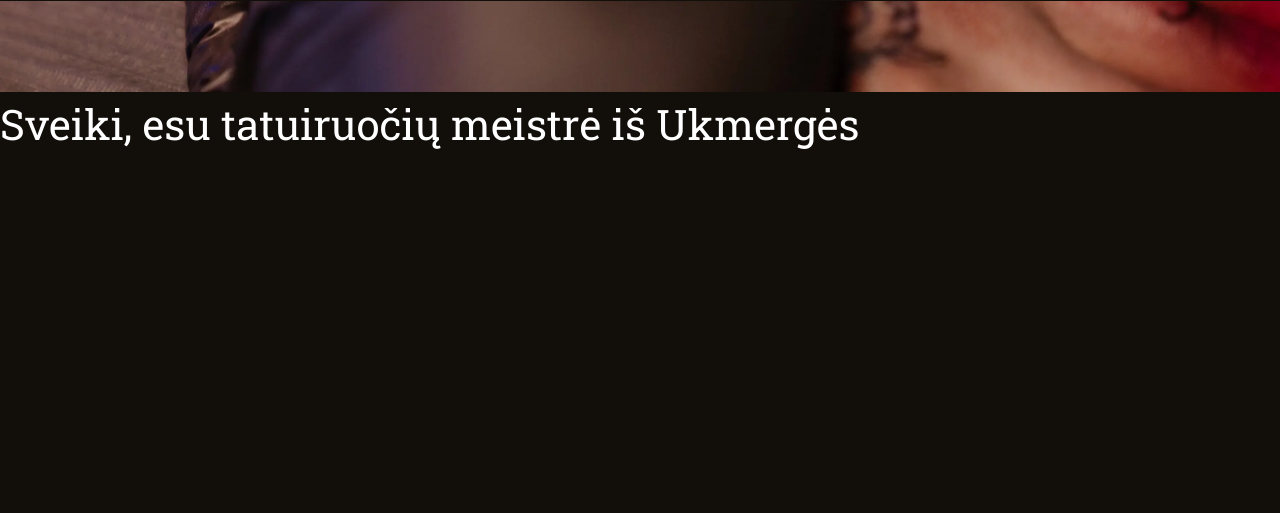
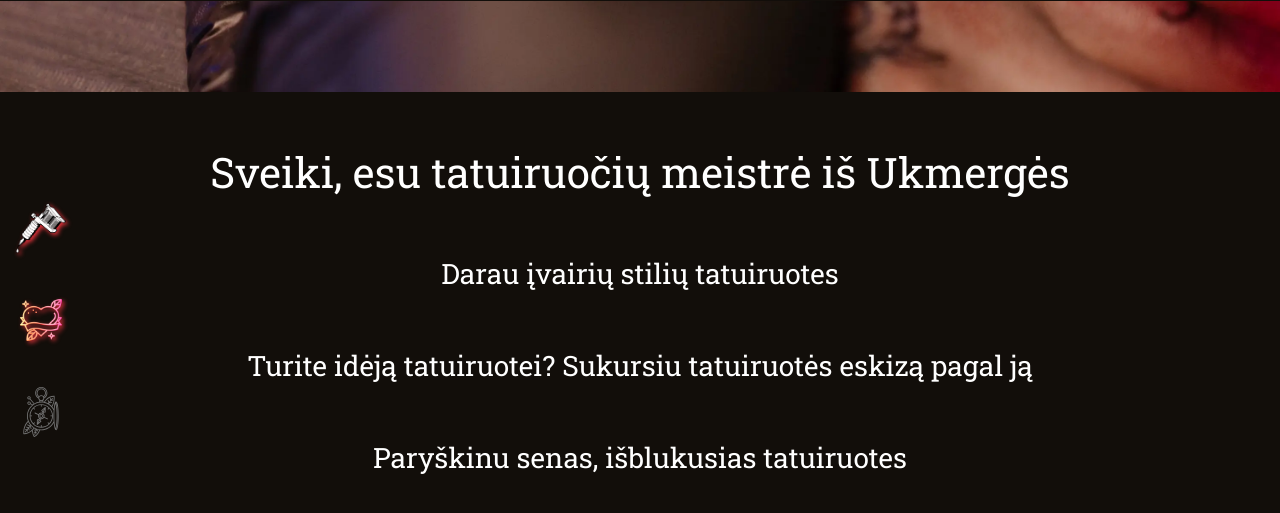
Before and after one commit to IngaSafranova/Ema_portfolio, a plain HTML site: page index.html in a window 1280 px wide. Shown: the part 799-1312 px from the top of the page. Drawn offline with Linux system fonts and the light colour scheme; a web font is replaced by a local one.

Commit message:
tatoo section

```diff
--- a/index.html
+++ b/index.html
@@ -55,9 +55,22 @@
           </a>
         </section>
 
-       <section class="about-tatoo" id="about-tatoo">
+       <section class="about-tatoo flex" id="about-tatoo">
         <h2>Sveiki, esu tatuiruočių meistrė iš Ukmergės </h2>
-        <p class="tatoo"> </p>
+        <div class="tatoo flex">
+          <img src="./Assets/Images/tatoo-machine.png" alt="">
+
+        <p class="tatoo-info">Darau įvairių stilių tatuiruotes </p>
+        </div>
+        <div class="tatoo">
+          <img src="./Assets/Images/transparent-heart-icon-tattoo-icon-5e25a3c94ede22.6281830915795250653231.png" alt="">
+        <p class="tatoo-info">Turite idėją tatuiruotei? Sukursiu tatuiruotės eskizą pagal ją</p>
+        </div>
+        <div class="tatoo">
+          <img class="tatoo-img" src="./Assets/Images/tool(2).svg" alt="">
+        <p class="tatoo-info">Paryškinu senas, išblukusias tatuiruotes</p>
+      </div>
+
        </section>
       <footer class="footer">
 <p class="footer-text">&copy created by IS</p>
--- a/styles.css
+++ b/styles.css
@@ -20,8 +20,8 @@
   --fs-xlarge: 5rem;
   --fs-large: 3.5rem;
   --fs-larger: 1.5rem;
-  --fs-normal: 1rem;
-  --fs-small: 0.875rem;
+  --fs-normal: 1.1rem;
+
 }
 /* 560px*/
 @media (min-width: 35em) {
@@ -85,6 +85,7 @@ body {
   background-color: var(--clr-dark);
   line-height: 1.5; /* broser standart usually 1.4*/
   min-height: 100vh;
+
   overflow-x: hidden;
   display: flex;
   flex-direction: column;
@@ -152,6 +153,10 @@ html {
 }
 section {
   height: 100vh;
+  padding-inline: 1rem;
+}
+.flex {
+  display: flex;
 }
 /* Nav bar*/
 
@@ -276,7 +281,21 @@ h1 span {
 
   width: 50px;
   height: 50px;
-  filter: drop-shadow(2px 2px 2px var(--clr-outline));
+    filter: drop-shadow(2px 2px 2px var(--clr-outline));
+}
+.tatoo-img {
+
+    filter: contrast(.1);
+}
+.about-tatoo {
+  flex-direction: column;
+  padding-block: 3rem;
+  text-align: center;
+
+}
+.tatoo {
+  flex-direction: column;
+  justify-content: center;
 }
 .footer {
   position: fixed;
@@ -294,6 +313,7 @@ h1 span {
 .about-tatoo {
   background:var(--clr-dark);
   font-family: var(--ff-secondary);
+
 }
 
 @media (max-width: 800px) {
@@ -315,13 +335,15 @@ h1 span {
 
   .navbar-links {
      display: none;
-    width: 50%;
+    width: 100%;
+    height: 100vh;
 
   }
 
   .navbar-links ul {
     width: 100%;
     flex-direction: column;
+
 
 
   }
@@ -333,6 +355,7 @@ h1 span {
 
   .navbar-links ul li a {
     padding: 2rem 1rem;
+    font-size: var(--fs-normal);
   }
 
   .navbar-links.active {
```
Also changed, not shown: Assets/Images/tatoo-machine.png (added), Assets/Images/tattoo.png (added), Assets/Images/tool(1).svg (added), Assets/Images/tool(2).svg (added), Assets/Images/tool.svg (added), Assets/Images/transparent-heart-icon-tattoo-icon-5e25a3c94ede22.6281830915795250653231.png (added).
